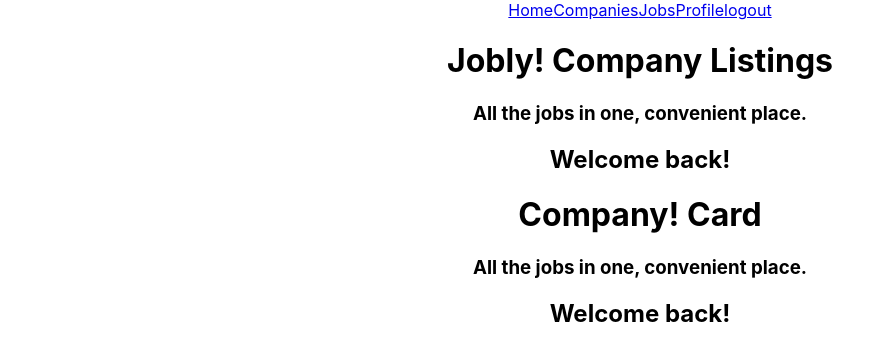
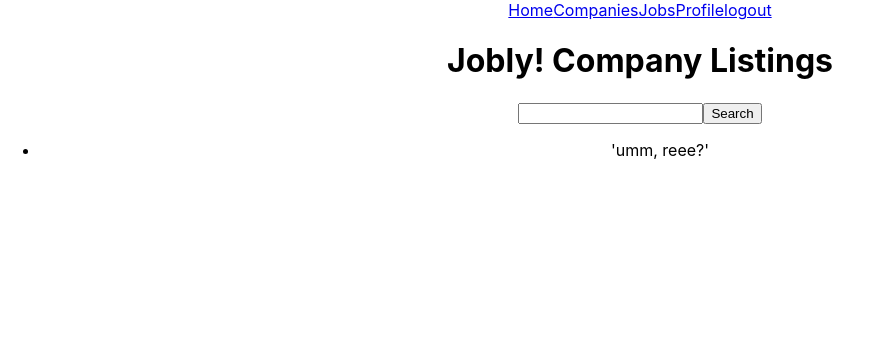
Before and after one commit to arecesj/jobly-app, a React (Create React App) app in the folder frontend/: page /companies in a window 1280 px wide. Shown: the top 360 px of the page, without its empty margins (0-872 px from the left). Built offline with nearby package versions, Linux system fonts and the light colour scheme.

Commit message:
added API calls to /companies

```diff
--- a/frontend/src/CompanyList.js
+++ b/frontend/src/CompanyList.js
@@ -4,12 +4,19 @@ import CompanyCard from './CompanyCard';
 
 class CompanyList extends Component {
   render() {
+    const companies = <li>'umm, reee?'</li>;
     return (
       <div className="CompanyList">
         <h1>Jobly! Company Listings</h1>
-        <h3>All the jobs in one, convenient place.</h3>
-        <h2>Welcome back!</h2>
-        <CompanyCard />
+        <div className="Search">
+          <form action="">
+            <input type="text" />
+            <button>Search</button>
+          </form>
+        </div>
+        <div className="Companies">
+          <ul>{companies}</ul>
+        </div>
       </div>
     );
   }
```
